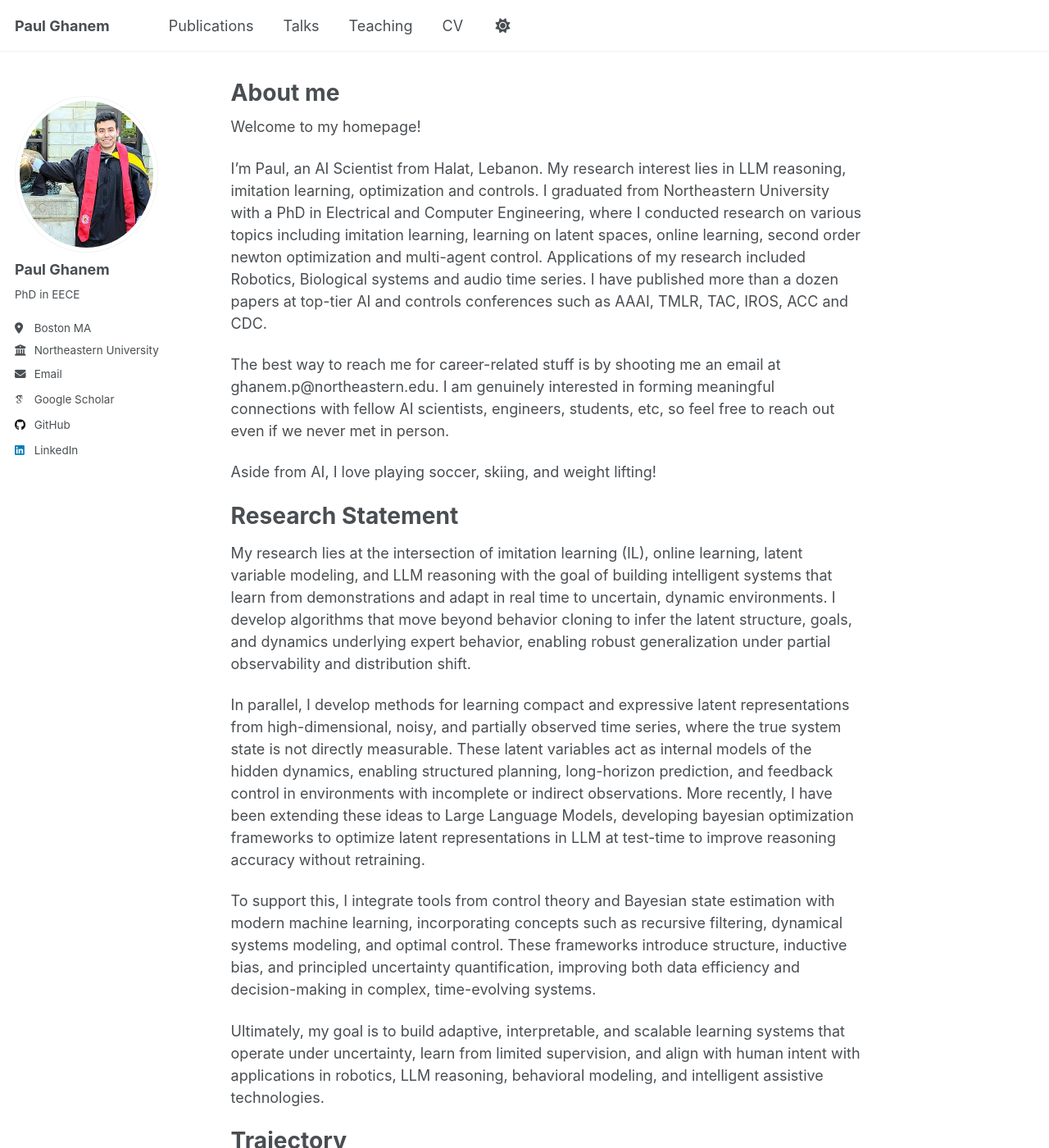
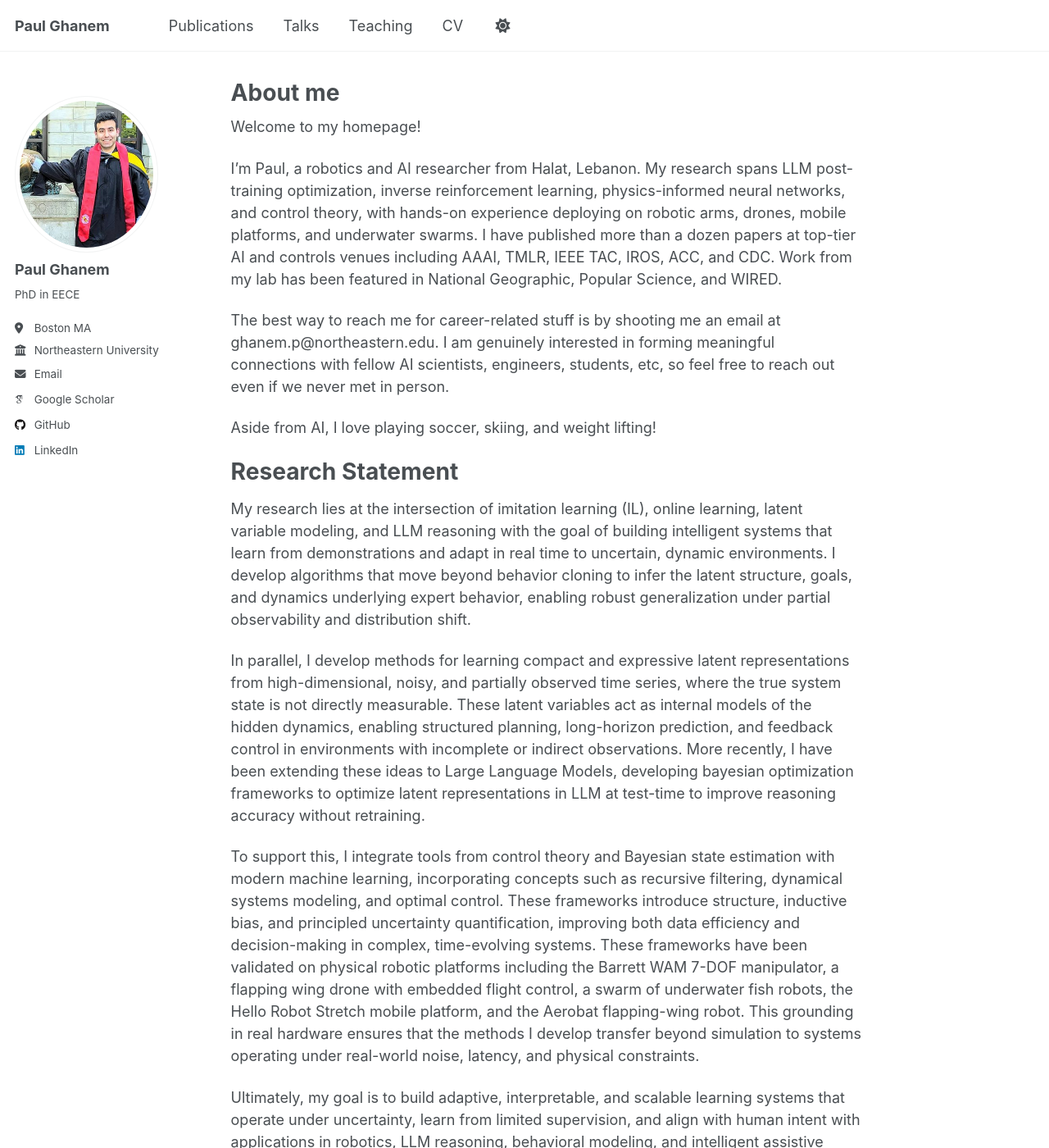
Before and after one commit to paulghanem/paulghanem.github.io, a Jekyll site: the page built from _pages/about.md, in a window 1280 px wide and 1400 px high. Shown: the whole window at 82% size. Built offline with Jekyll 4.4.1, drawn with Linux system fonts in a browser that asks for light colours; some web fonts are replaced; some of the changed text lies outside the part shown.

Commit message:
media coverage

```diff
--- a/_pages/about.md
+++ b/_pages/about.md
@@ -8,7 +8,7 @@
 ---
 Welcome to my homepage!
 
-I'm Paul, an AI Scientist from Halat, Lebanon. My research interest lies in LLM reasoning, imitation learning, optimization and controls. I graduated from Northeastern University with a PhD in Electrical and Computer Engineering, where I conducted research on various topics including imitation learning, learning on latent spaces, online learning, second order newton optimization and multi-agent control. Applications of my research included Robotics, Biological systems and audio time series. I have published more than a dozen papers at top-tier AI and controls conferences such as AAAI, TMLR, TAC, IROS, ACC and CDC.
+I'm Paul, a robotics and AI researcher from Halat, Lebanon. My research spans LLM post-training optimization, inverse reinforcement learning, physics-informed neural networks, and control theory, with hands-on experience deploying on robotic arms, drones, mobile platforms, and underwater swarms. I have published more than a dozen papers at top-tier AI and controls venues including AAAI, TMLR, IEEE TAC, IROS, ACC, and CDC. Work from my lab has been featured in National Geographic, Popular Science, and WIRED.
 
 The best way to reach me for career-related stuff is by shooting me an email at ghanem.p@northeastern.edu. I am genuinely interested in forming meaningful connections with fellow AI scientists, engineers, students, etc, so feel free to reach out even if we never met in person.
 
@@ -20,9 +20,23 @@
 
 In parallel, I develop methods for learning compact and expressive latent representations from high-dimensional, noisy, and partially observed time series, where the true system state is not directly measurable. These latent variables act as internal models of the hidden dynamics, enabling structured planning, long-horizon prediction, and feedback control in environments with incomplete or indirect observations. More recently, I have been extending these ideas to Large Language Models, developing bayesian optimization frameworks to optimize latent representations in LLM at test-time to improve reasoning accuracy without retraining.
 
-To support this, I integrate tools from control theory and Bayesian state estimation with modern machine learning, incorporating concepts such as recursive filtering, dynamical systems modeling, and optimal control. These frameworks introduce structure, inductive bias, and principled uncertainty quantification, improving both data efficiency and decision-making in complex, time-evolving systems.
+To support this, I integrate tools from control theory and Bayesian state estimation with modern machine learning, incorporating concepts such as recursive filtering, dynamical systems modeling, and optimal control. These frameworks introduce structure, inductive bias, and principled uncertainty quantification, improving both data efficiency and decision-making in complex, time-evolving systems. These frameworks have been validated on physical robotic platforms including the Barrett WAM 7-DOF manipulator, a flapping wing drone with embedded flight control, a swarm of underwater fish robots, the Hello Robot Stretch mobile platform, and the Aerobat flapping-wing robot. This grounding in real hardware ensures that the methods I develop transfer beyond simulation to systems operating under real-world noise, latency, and physical constraints.
 
 Ultimately, my goal is to build adaptive, interpretable, and scalable learning systems that operate under uncertainty, learn from limited supervision, and align with human intent  with applications in robotics, LLM reasoning, behavioral modeling, and intelligent assistive technologies.
+
+Media
+======
+
+<div style="display: flex; gap: 20px; flex-wrap: wrap; margin-bottom: 20px;">
+  <iframe width="560" height="315" src="https://www.youtube.com/watch?v=44DsD1cOfZw" frameborder="0" allowfullscreen></iframe>
+  <iframe width="560" height="315" src="https://www.youtube.com/embed/aLH9T5lhjLI" frameborder="0" allowfullscreen></iframe>
+</div>
+
+**In the Press:**
+- National Geographic — ["Bats Have Disease-Defying Superpowers. What If We Could Copy Them?"](https://www.nationalgeographic.com/animals/article/bats-evolution-research-diseases) (2024)
+- Popular Science — ["Bats' Weird Wings Inspired This Drone"](https://www.popsci.com/technology/bats-weird-wings-inspired-this-drone/) (2024)
+- WIRED — ["Rovers Are So Yesterday. It's Time to Send a Snakebot to Space"](https://www.wired.com/story/rovers-are-so-yesterday-its-time-to-send-a-snakebot-to-space/) (2023)
+- National Geographic — ["'Snakes' on the Moon? These Helpers Could Soon Join Our Lunar Mission"](https://www.nationalgeographic.com/science/article/snakes-on-the-moon-robot-helpers-could-soon-join-lunar-mission) (2022)
 
 
 Trajectory
```
